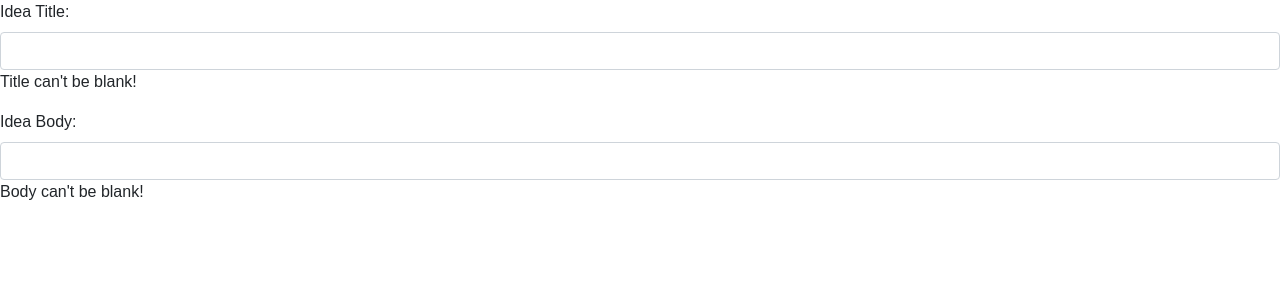
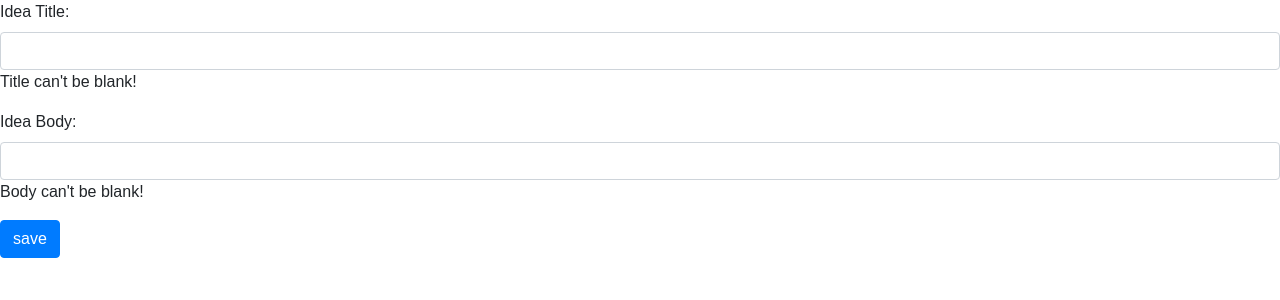
Before and after one commit to salma71/ideabank, a React (Create React App) app: page /ideas/new in a window 1280 px wide. Shown: the top 300 px of the page. Built offline with nearby package versions, Linux system fonts and the light colour scheme.

Commit message:
add -save- button to the create new post form

```diff
--- a/src/components/ideas_new.js
+++ b/src/components/ideas_new.js
@@ -35,6 +35,12 @@ class IdeasNew extends Component {
                     name="body"
                     component={this.renderField}
                     />
+                    <button
+                    type="submit"
+                    className="btn btn-primary"
+                    >
+                    save
+                    </button>
                 </form>
             </div>
         )
```
